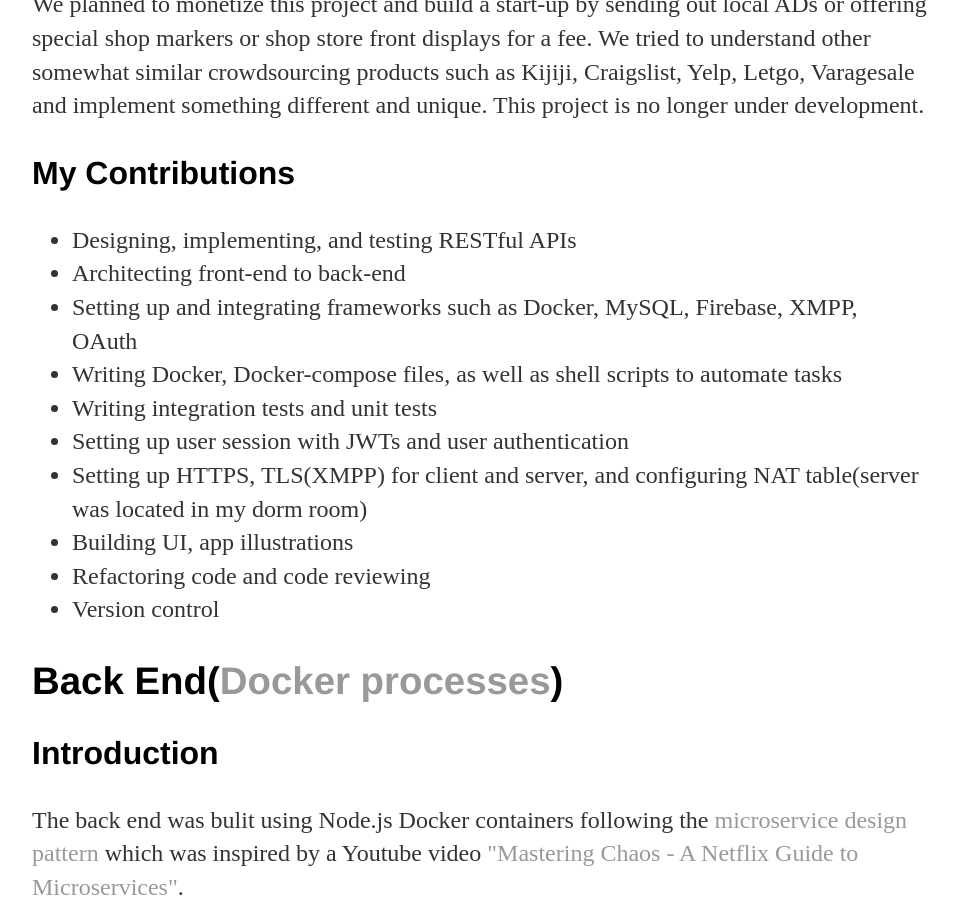
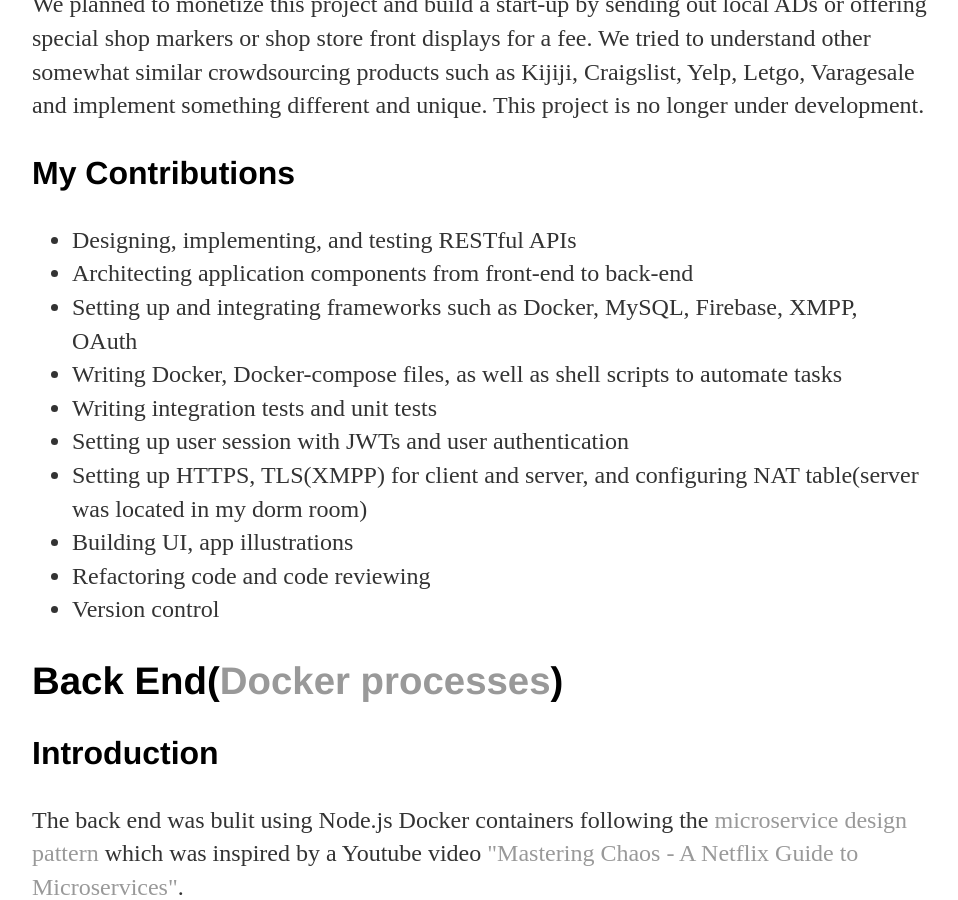
Before and after one commit to jcho7022/jcho7022.github.io, a Jekyll site: the page built from projects/float/index.html, in a window 1280 px wide and 900 px high, scrolled down 2229 px. Shown: the whole window, without its empty margins (160-1118 px from the left). Built offline with Jekyll 4.4.1, drawn with Linux system fonts in a browser that asks for light colours.

Commit message:
Update index.html

```diff
--- a/projects/float/index.html
+++ b/projects/float/index.html
@@ -49,7 +49,7 @@
 <h3>My Contributions</h3>
 <ul class="contributions">
         <li>Designing, implementing, and testing RESTful APIs</li>
-        <li>Architecting front-end to back-end</li>
+        <li>Architecting application components from front-end to back-end</li>
 	<li>Setting up and integrating frameworks such as Docker, MySQL, Firebase, XMPP, OAuth</li>
 	<li>Writing Docker, Docker-compose files, as well as shell scripts to automate tasks</li>
 	<li>Writing integration tests and unit tests</li>
```
